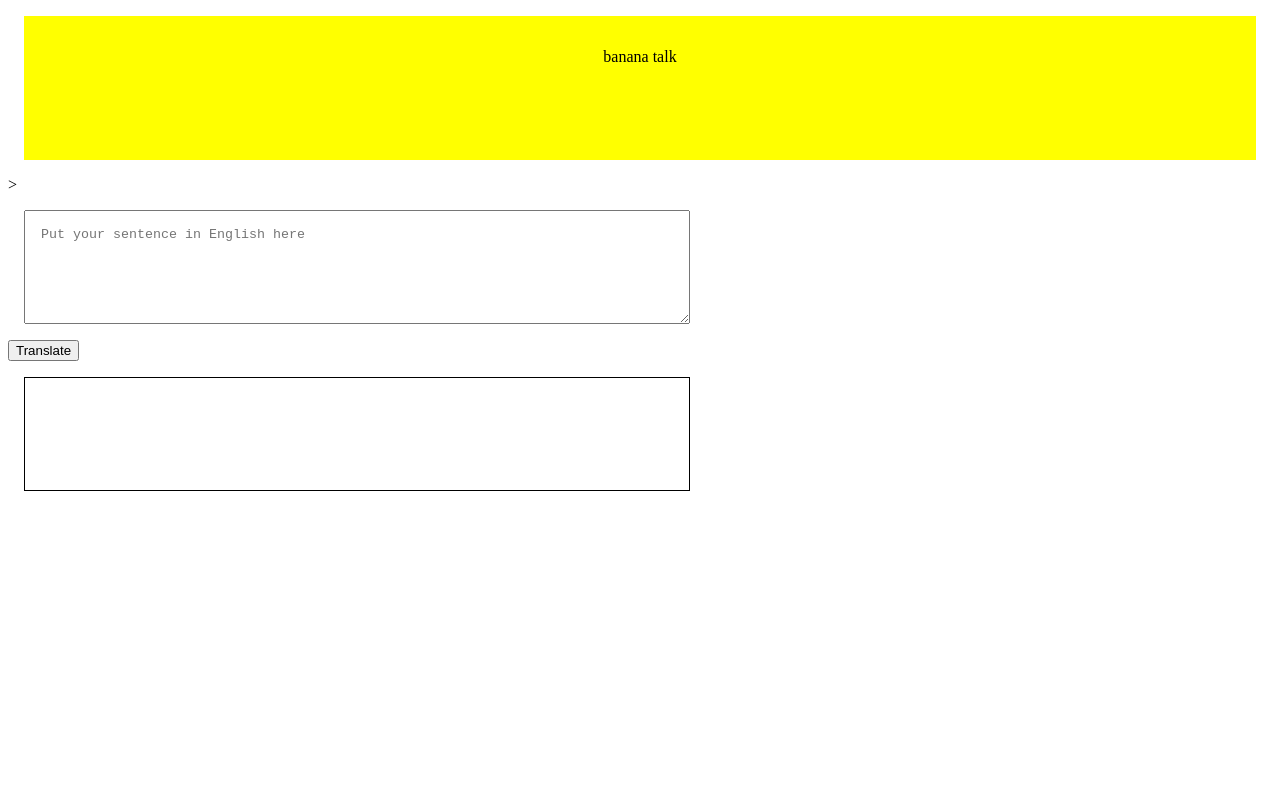
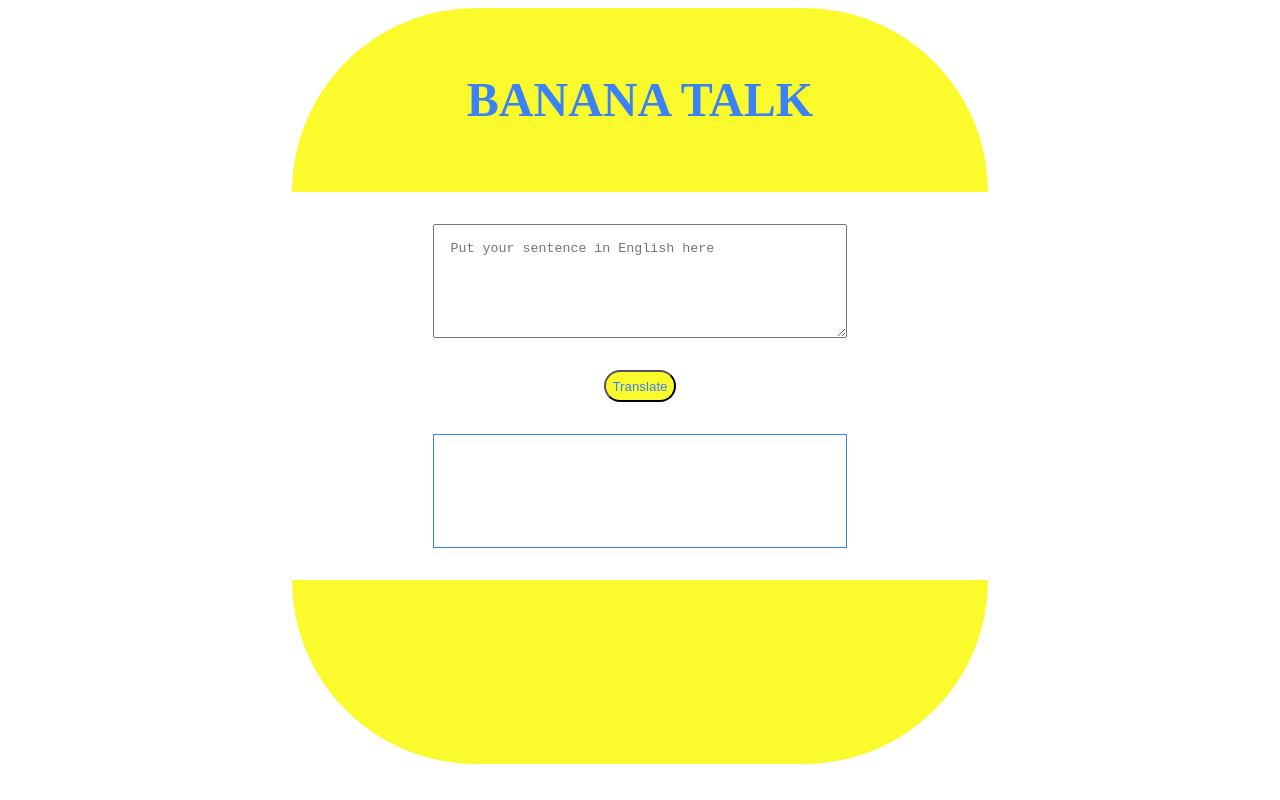
Before and after one commit to mansipadgelwar/Minion-speak, a plain HTML site: page index.html in a window 1280 px wide. Drawn offline with Linux system fonts and the light colour scheme.

Commit message:
css added

```diff
--- a/index.html
+++ b/index.html
@@ -4,39 +4,18 @@
     <meta charset="UTF-8">
     <meta http-equiv="X-UA-Compatible" content="IE=edge">
     <meta name="viewport" content="width=device-width, initial-scale=1.0">
+    <link href="style.css" rel='stylesheet'/>
     <title>Minion Speak</title>
-    <style>
-        textarea{
-            width: 50%;
-            height: 10vh;
-            display: block;
-            margin: 1rem;
-            padding: 1rem;
-        }
-        #output{
-            width: 50%;
-            height: 10vh;
-            border: 1px solid black;
-            margin: 1rem;
-            padding: 1rem;
-        }
-        #header{
-            height: 10vh;
-            background-color: yellow;
-            padding: 2rem;
-            text-align: center;
-            margin: 1rem;
-
-        }
-    </style>
-
 
 </head>
 <body>
-    <div id="header"> banana talk </div>>
+    <nav class="navigation container">
+        <div class="nav-brand">BANANA TALK</div>
+    </nav>
     <textarea id="txt-Input" placeholder="Put your sentence in English here "></textarea>
     <button id="btn-translate">Translate</button>
     <div id="output"></div>
+    <footer class="footer container"></footer>
     <script src="app.js" type="text/javascript"></script>
 </body>
 </html>
--- /dev/null
+++ b/style.css
@@ -0,0 +1,65 @@
+:root{
+    --primary-color: rgb(250, 250, 44);
+    --secondary-color: #3B82F6;
+}
+textarea{
+    width: 30%;
+    height: 10vh;
+    display: block;
+    margin-left: auto;
+    margin-right: auto;
+    margin-top: 2rem;
+    margin-bottom: 2rem;
+    padding: 1rem;
+}
+#output{
+    width: 30%;
+    height: 10vh;
+    border: 1px solid var(--secondary-color);
+    margin-left: auto;
+    margin-right: auto;
+    margin-top: 2rem;
+    margin-bottom: 2rem;
+    padding: 1rem;
+}
+
+.container {
+
+    height: 15vh;
+    margin: auto;
+}
+
+
+.navigation {
+    max-width: 50%;
+    background-color: var(--primary-color);
+    padding: 2rem;
+    border-top-left-radius: 51rem;
+    border-top-right-radius:51rem;
+}
+
+.navigation .nav-brand {
+    color: var(--secondary-color);
+    font-weight: bold;
+    font-size: 3rem;
+    padding-top: 2rem;
+    text-align: center;
+}
+
+#btn-translate{
+    background-color: var(--primary-color);
+    border-radius: 5rem;
+    height: 4vh;
+    color: var(--secondary-color);
+    max-width: 140px;
+    display: block;
+    margin: auto;
+}
+
+.footer{
+    max-width: 50%;
+    background-color: var(--primary-color);
+    padding: 2rem;
+    border-bottom-left-radius: 51rem;
+    border-bottom-right-radius:51rem;
+}
```
